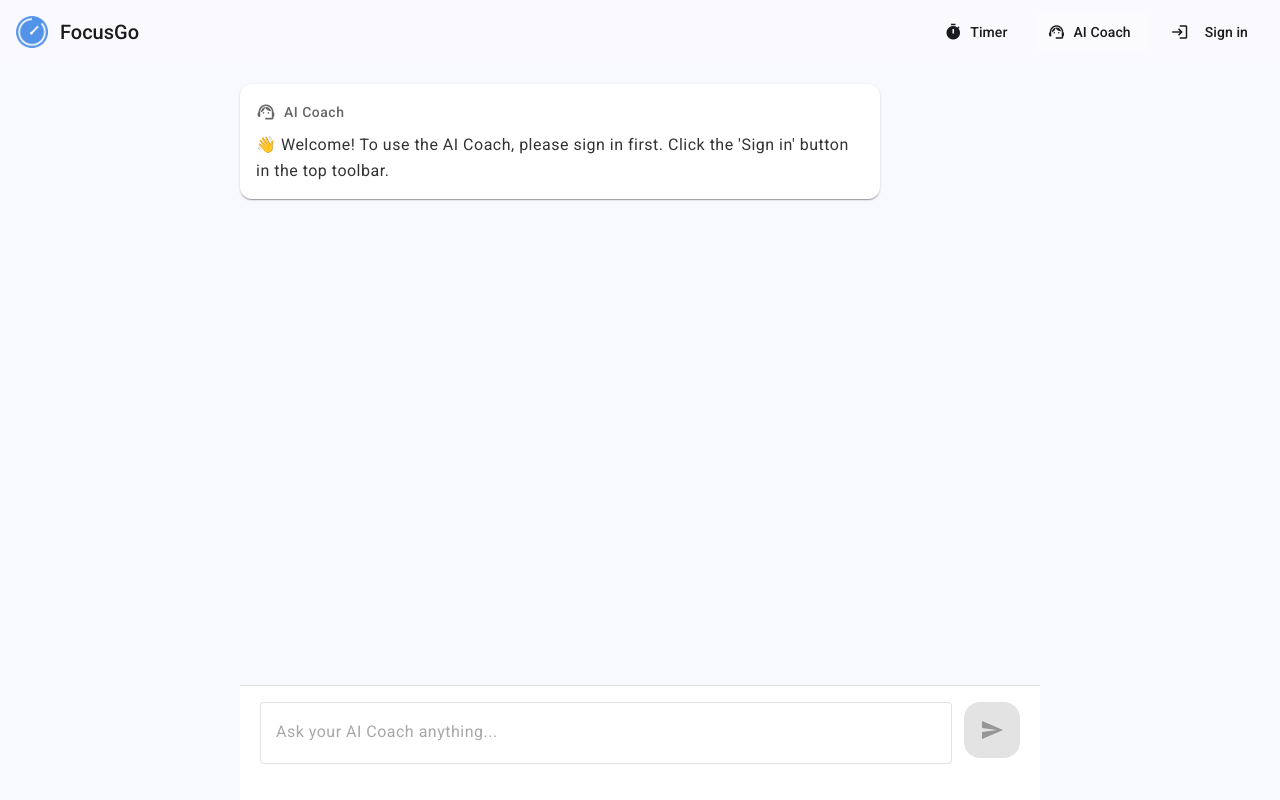
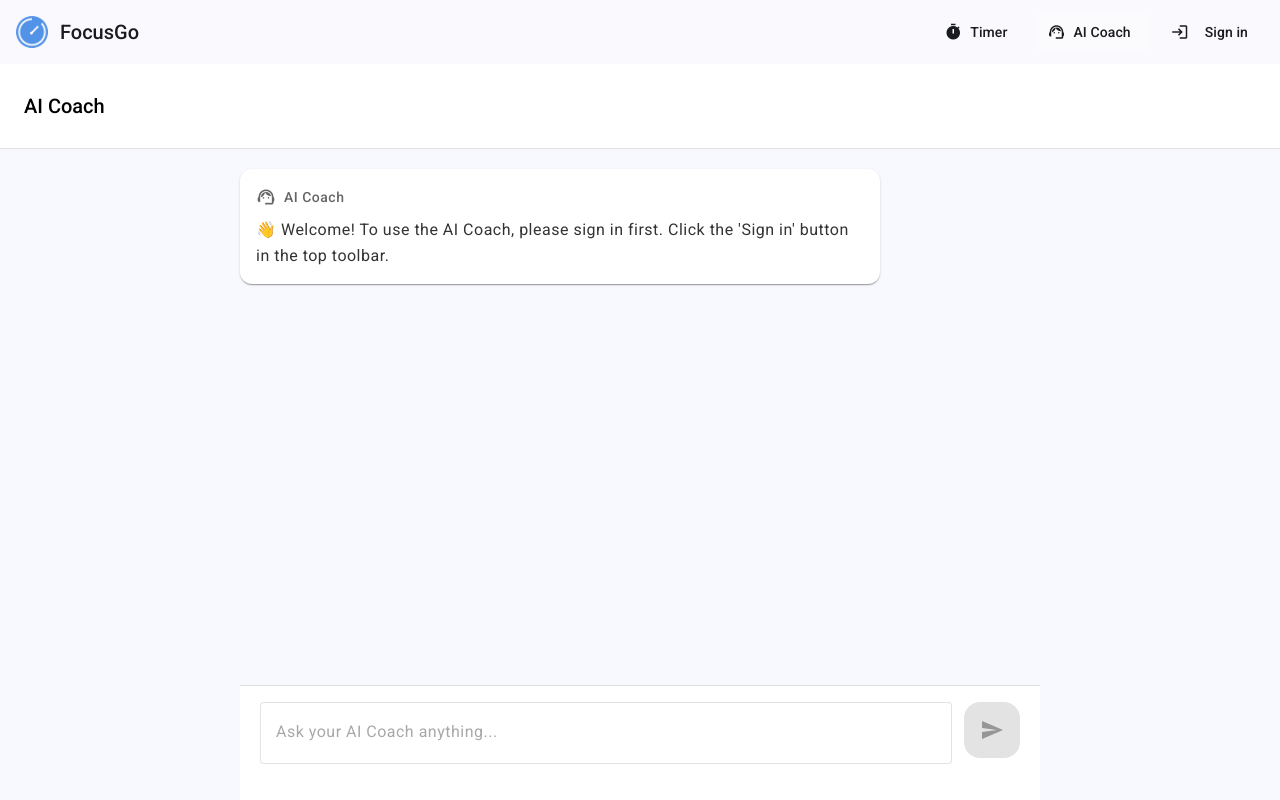
Before and after one commit to herbertmoroni/pomodoro, an Angular app: page /coach in a window 1280 px wide. Built offline with nearby package versions, Linux system fonts and the light colour scheme; no server answers.

Commit message:
feat(ai-coach): add chat header with menu options for new chat and clear history

```diff
--- a/src/app/ai-coach/ai-coach.component.css
+++ b/src/app/ai-coach/ai-coach.component.css
@@ -4,6 +4,21 @@
   height: calc(100vh - 64px);
   max-height: calc(100vh - 64px);
   overflow: hidden;
+}
+
+.chat-header {
+  display: flex;
+  align-items: center;
+  justify-content: space-between;
+  padding: 16px 24px;
+  border-bottom: 1px solid var(--border-color, #e0e0e0);
+  background-color: var(--background-color, #fff);
+}
+
+.chat-header h2 {
+  margin: 0;
+  font-size: 20px;
+  font-weight: 500;
 }
 
 .messages-container {
--- a/src/app/ai-coach/ai-coach.component.html
+++ b/src/app/ai-coach/ai-coach.component.html
@@ -1,4 +1,29 @@
 <div class="coach-container">
+  <div class="chat-header">
+    <h2>AI Coach</h2>
+    @if (currentUser && !currentUser.isAnonymous) {
+      <button mat-icon-button [matMenuTriggerFor]="chatMenu" aria-label="Chat options">
+        <mat-icon>more_vert</mat-icon>
+      </button>
+    }
+  </div>
+
+  <mat-menu #chatMenu="matMenu">
+    <button mat-menu-item (click)="startNewChat()">
+      <mat-icon>add</mat-icon>
+      <span>New Chat</span>
+    </button>
+    <button mat-menu-item (click)="confirmClearHistory()">
+      <mat-icon>delete_outline</mat-icon>
+      <span>Clear All History</span>
+    </button>
+    <mat-divider></mat-divider>
+    <button mat-menu-item disabled>
+      <mat-icon>visibility</mat-icon>
+      <span>View Memory (Coming Soon)</span>
+    </button>
+  </mat-menu>
+
   <div class="messages-container">
     <div class="messages-wrapper">
       @for (message of messages; track message.timestamp) {
--- a/src/app/ai-coach/ai-coach.component.ts
+++ b/src/app/ai-coach/ai-coach.component.ts
@@ -7,6 +7,8 @@ import { MatInputModule } from '@angular/material/input';
 import { MatButtonModule } from '@angular/material/button';
 import { MatIconModule } from '@angular/material/icon';
 import { MatProgressSpinnerModule } from '@angular/material/progress-spinner';
+import { MatMenuModule } from '@angular/material/menu';
+import { MatDividerModule } from '@angular/material/divider';
 import { TextFieldModule } from '@angular/cdk/text-field';
 import { AiChatService } from '../services/ai-chat.service';
 import { LoggerService } from '../services/logger.service';
@@ -28,6 +30,8 @@ import { ChatMessage, AiChatMessage } from '../models';
     MatButtonModule,
     MatIconModule,
     MatProgressSpinnerModule,
+    MatMenuModule,
+    MatDividerModule,
     TextFieldModule,
   ],
   templateUrl: './ai-coach.component.html',
@@ -277,4 +281,53 @@ export class AiCoachComponent implements OnInit {
       return undefined;
     }
   }
+
+  startNewChat(): void {
+    // Clear current messages and start fresh
+    this.chatService.clearCurrentChat();
+    this.chatService.generateChatId();
+
+    // Show welcome message for new chat
+    this.messages = [
+      {
+        role: 'assistant',
+        content:
+          "Hi! I'm your FocusGo AI Coach. I can help you understand your productivity patterns, set goals, and improve your focus. Ask me anything like 'How can I be more productive?' or 'What are good Pomodoro techniques?'",
+        timestamp: new Date(),
+      },
+    ];
+
+    // Save welcome message
+    const chatId = this.chatService.getCurrentChatId();
+    if (chatId) {
+      this.chatService.saveMessage(chatId, this.messages[0]);
+    }
+  }
+
+  confirmClearHistory(): void {
+    const confirmed = confirm(
+      'Are you sure you want to clear all chat history? This cannot be undone.'
+    );
+
+    if (confirmed) {
+      this.clearAllHistory();
+    }
+  }
+
+  private async clearAllHistory(): Promise<void> {
+    try {
+      // This would require a new method in ChatService to delete all chats
+      // For now, just start a new chat (full implementation would delete from Firestore)
+      this.logger.info('Clearing all chat history');
+
+      // Clear current chat and start fresh
+      this.chatService.clearCurrentChat();
+      this.startNewChat();
+
+      // TODO: Implement actual deletion of all chats from Firestore
+      // await this.chatService.deleteAllChats();
+    } catch (error) {
+      this.logger.error('Error clearing chat history:', error);
+    }
+  }
 }
```
